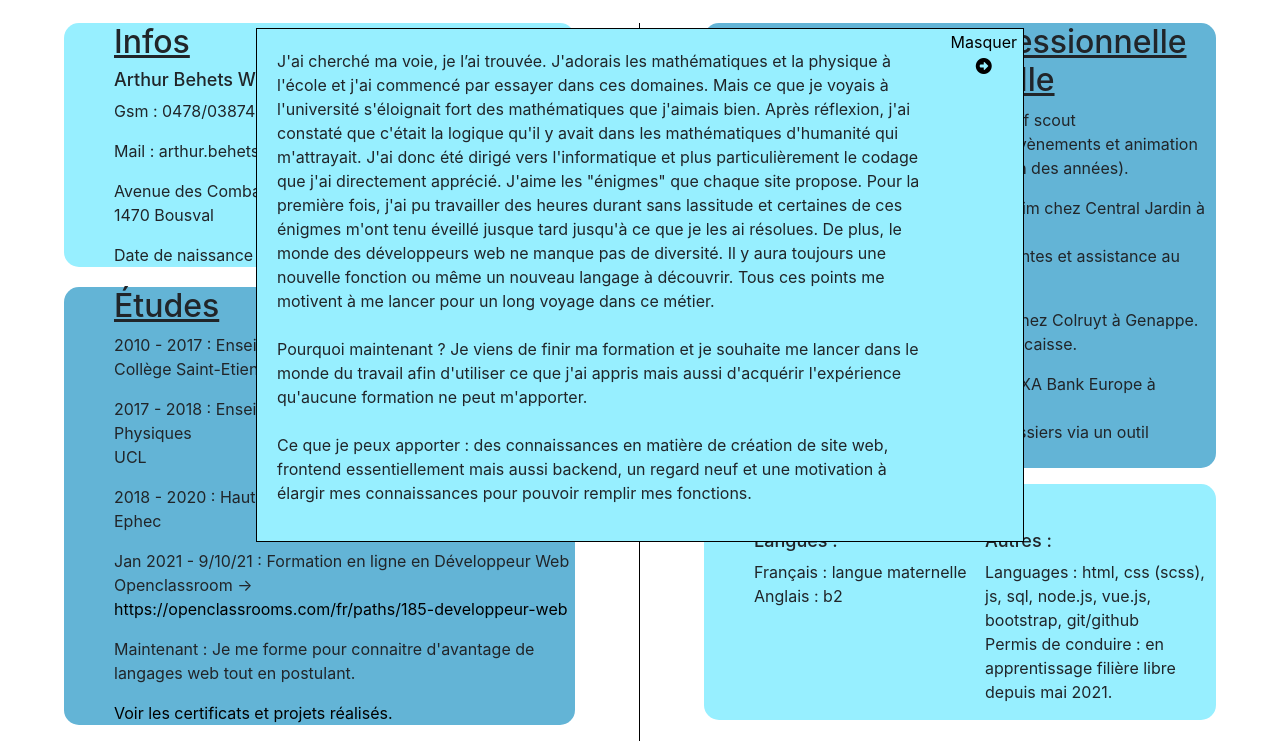
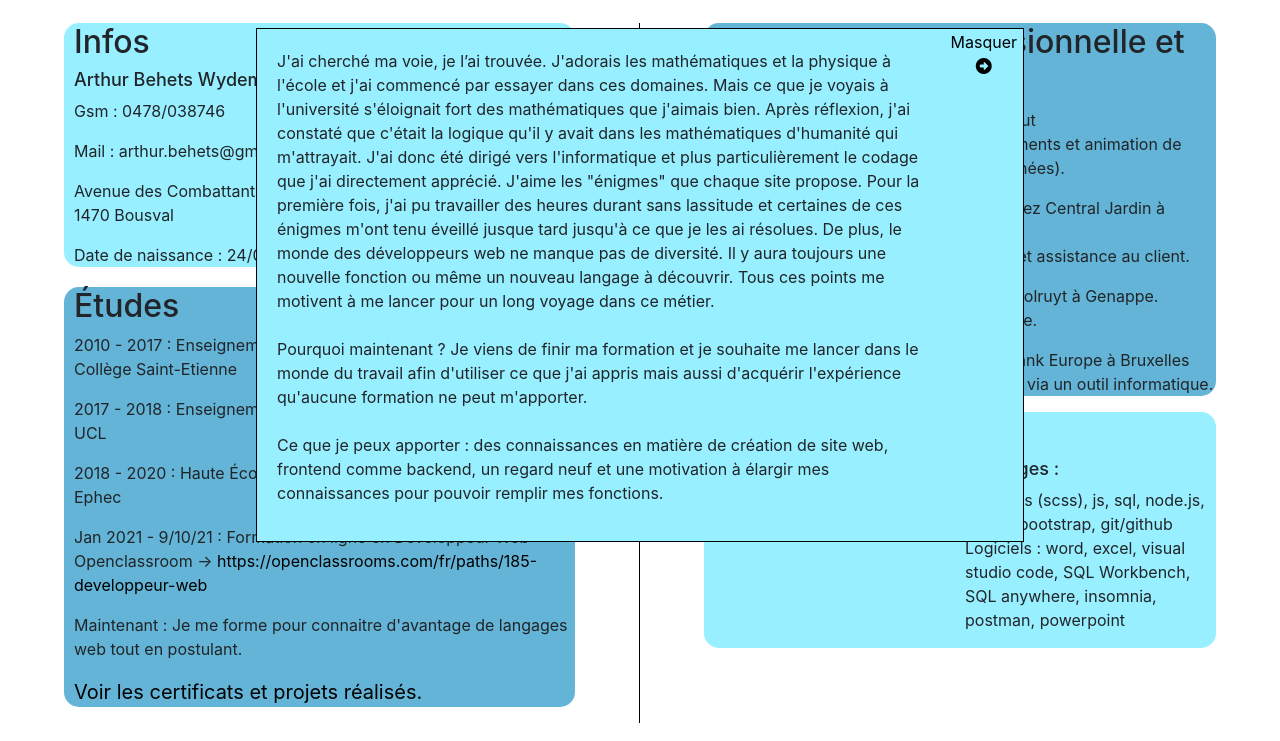
Before and after one commit to ArthurBehets/ABW_CV, a website: page Frontend/Index.html in a window 1280 px wide. Shown: the part 132-873 px from the top of the page. Drawn offline with nearby package versions, Linux system fonts and the light colour scheme.

Commit message:
home ajust

```diff
--- a/Frontend/Index.html
+++ b/Frontend/Index.html
@@ -42,7 +42,7 @@
                     <p>2018 - 2020 : Haute École en Technique Informatique<br>Ephec</p>
                     <p>Jan 2021 - 9/10/21 : Formation en ligne en Développeur Web<br>Openclassroom -> <a class="corps__left-studies-a" href="https://openclassrooms.com/fr/paths/185-developpeur-web">https://openclassrooms.com/fr/paths/185-developpeur-web</a></p>
                     <p>Maintenant : Je me forme pour connaitre d'avantage de langages web tout en postulant.</p>
-                    <p><a class="corps__left-studies-certif" href="Html/certifs.html">Voir les certificats et projets réalisés.</a></p>
+                    <p class="corps__left-studies-certif"><a class="corps__left-studies-certif-a" href="Html/certifs.html">Voir les certificats et projets réalisés.</a></p>
                 </div>
                 <!-- Studies END -->
             </section>
@@ -64,8 +64,8 @@
                             <p>Français : langue maternelle<br>Anglais : b2</p>
                         </div>
                         <div class="corps__right-ability-col-2">
-                            <h3>Autres :</h3>
-                            <p>Languages : html, css (scss), js, sql, node.js, vue.js, bootstrap, git/github<br>Permis de conduire : en apprentissage filière libre depuis mai 2021.</p>
+                            <h3>Langages :</h3>
+                            <p>html, css (scss), js, sql, node.js, vue.js, bootstrap, git/github<br>Logiciels : word, excel, visual studio code, SQL Workbench, SQL anywhere, insomnia, postman, powerpoint</p>
                         </div>
                     </div>
                 </div>
@@ -77,7 +77,7 @@
                     J'ai cherché ma voie, je l’ai trouvée. J'adorais les mathématiques et la physique à l'école et j'ai commencé par essayer dans ces domaines. Mais ce que je voyais à l'université s'éloignait fort des mathématiques que j'aimais bien. Après réflexion, j'ai constaté que c'était la logique qu'il y avait dans les mathématiques d'humanité qui m'attrayait. J'ai donc été dirigé vers l'informatique et plus particulièrement le codage que j'ai directement apprécié. J'aime les "énigmes" que chaque site propose. Pour la première fois, j'ai pu travailler des heures durant sans lassitude et certaines de ces énigmes m'ont tenu éveillé jusque tard jusqu'à ce que je les ai résolues. De plus, le monde des développeurs web ne manque pas de diversité. Il y aura toujours une nouvelle fonction ou même un nouveau langage à découvrir. Tous ces points me motivent à me lancer pour un long voyage dans ce métier.
 
                     <br><br>Pourquoi maintenant ? Je viens de finir ma formation et je souhaite me lancer dans le monde du travail afin d'utiliser ce que j'ai appris mais aussi d'acquérir l'expérience qu'aucune formation ne peut m'apporter.
-                    <br><br>Ce que je peux apporter : des connaissances en matière de création de site web, frontend essentiellement mais aussi backend, un regard neuf et une motivation à élargir mes connaissances pour pouvoir remplir mes fonctions.
+                    <br><br>Ce que je peux apporter : des connaissances en matière de création de site web, frontend comme backend, un regard neuf et une motivation à élargir mes connaissances pour pouvoir remplir mes fonctions.
 
                 </p>
                 <button onclick="disparition()" class="popup__content-button">
--- a/Frontend/Scss/style.scss
+++ b/Frontend/Scss/style.scss
@@ -63,11 +63,8 @@ $secondary :#63b4d6 ;
         border-right: solid 1px black;
         &-infos{
             background-color: $primary;
-            padding-left : 50px;
+            padding-left : 10px;
             border-radius: 15px;
-            & h2{
-                text-decoration: underline;
-            }
             & h3{
                 font-size: large;
             }
@@ -75,21 +72,27 @@ $secondary :#63b4d6 ;
         &-studies{
             border-radius: 15px;
             background-color: $secondary;
-            padding-left : 50px;
+            padding-left : 10px;
             margin-top: 20px;
             word-wrap: break-word ;
             &-a{
                 color : black;
                 text-decoration: none;
-            }
-            & h2{
-                text-decoration: underline;
+                &:hover{
+                    color: black;
+                }
             }
             & h3{
                 font-size: large;
             }
             &-certif{
-                color : black;
+                &-a{
+                    color : black;
+                    &:hover{
+                        color: black;
+                    }
+                }
+                font-size: 20px;
             }
         }
     }
@@ -98,23 +101,17 @@ $secondary :#63b4d6 ;
         padding-left : 5%;
         padding-right : 5%;
         flex-direction: row;
-        & h2{
-            text-decoration: underline;
-        }
         &-expe{
             border-radius: 15px;
             background-color: $secondary;
-            padding-left : 50px;
+            padding-left : 10px;
             word-wrap: break-word;
         }
         &-ability{
             border-radius: 15px;
             background-color: $primary;
-            padding-left : 50px;
+            padding-left : 10px;
             word-wrap: break-word;
-            & h2{
-                text-decoration: underline;
-            }
             & h3{
                 font-size: large;
             }
```
Also changed, not shown: Frontend/Css/style.css, Frontend/img/profilppp.jpg (deleted), 1 other file.
